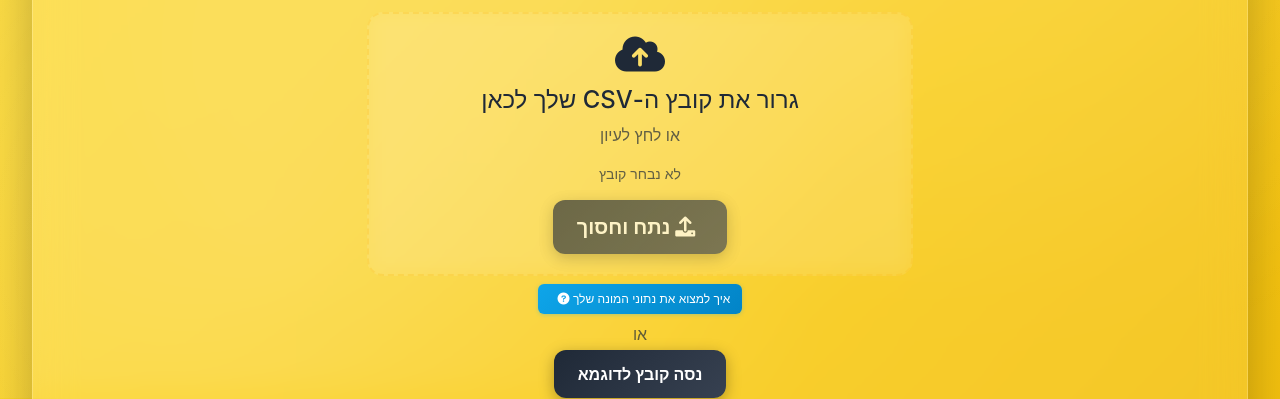
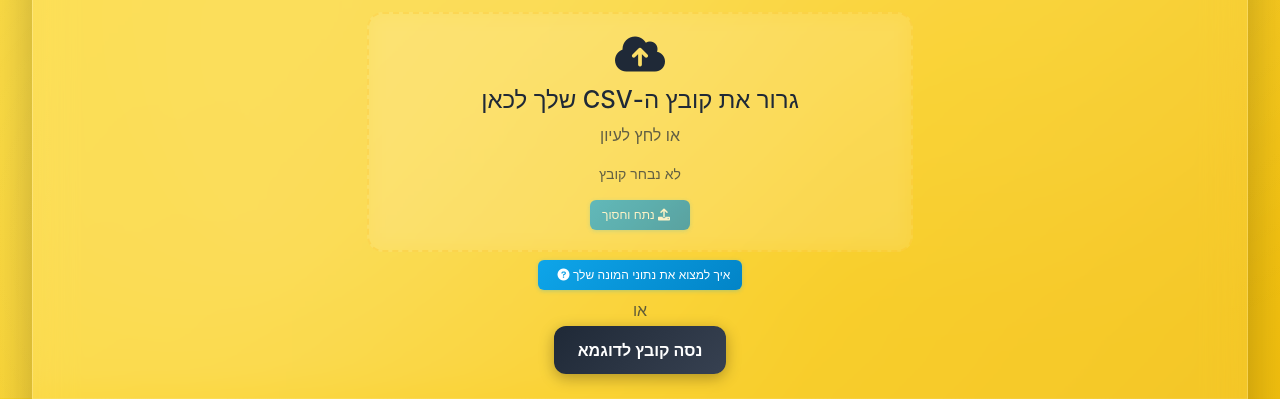
Before and after one commit to MatanSarig77/evalumate-power-switch, a Flask app: page / in a window 1280 px wide. Shown: the part 402-801 px from the top of the page. Run offline with Flask 3, Linux system fonts and the light colour scheme.

Commit message:
Swap button colors between main upload and demo buttons
- Change 'נתח וחסוך' button from btn-primary-custom to btn-info-custom (secondary color)
- Keep 'נסה קובץ לדוגמא' button as btn-primary-custom (primary color)
- Creates better visual hierarchy and button distinction
- Demo button now has more prominent primary styling

```diff
--- a/templates/index.html
+++ b/templates/index.html
@@ -37,7 +37,7 @@
                         <p class="text-muted mb-3">או לחץ לעיון</p>
                         <input type="file" name="consumption_file" id="consumption_file" accept=".csv" style="display: none;" required>
                         <p class="small text-muted mb-3" id="file-name">לא נבחר קובץ</p>
-                        <button type="submit" class="btn btn-primary-custom btn-lg" id="upload-btn" disabled>
+                        <button type="submit" class="btn btn-info-custom btn-lg" id="upload-btn" disabled>
                             <i class="fas fa-upload me-2"></i>
                             נתח וחסוך
                         </button>
```
